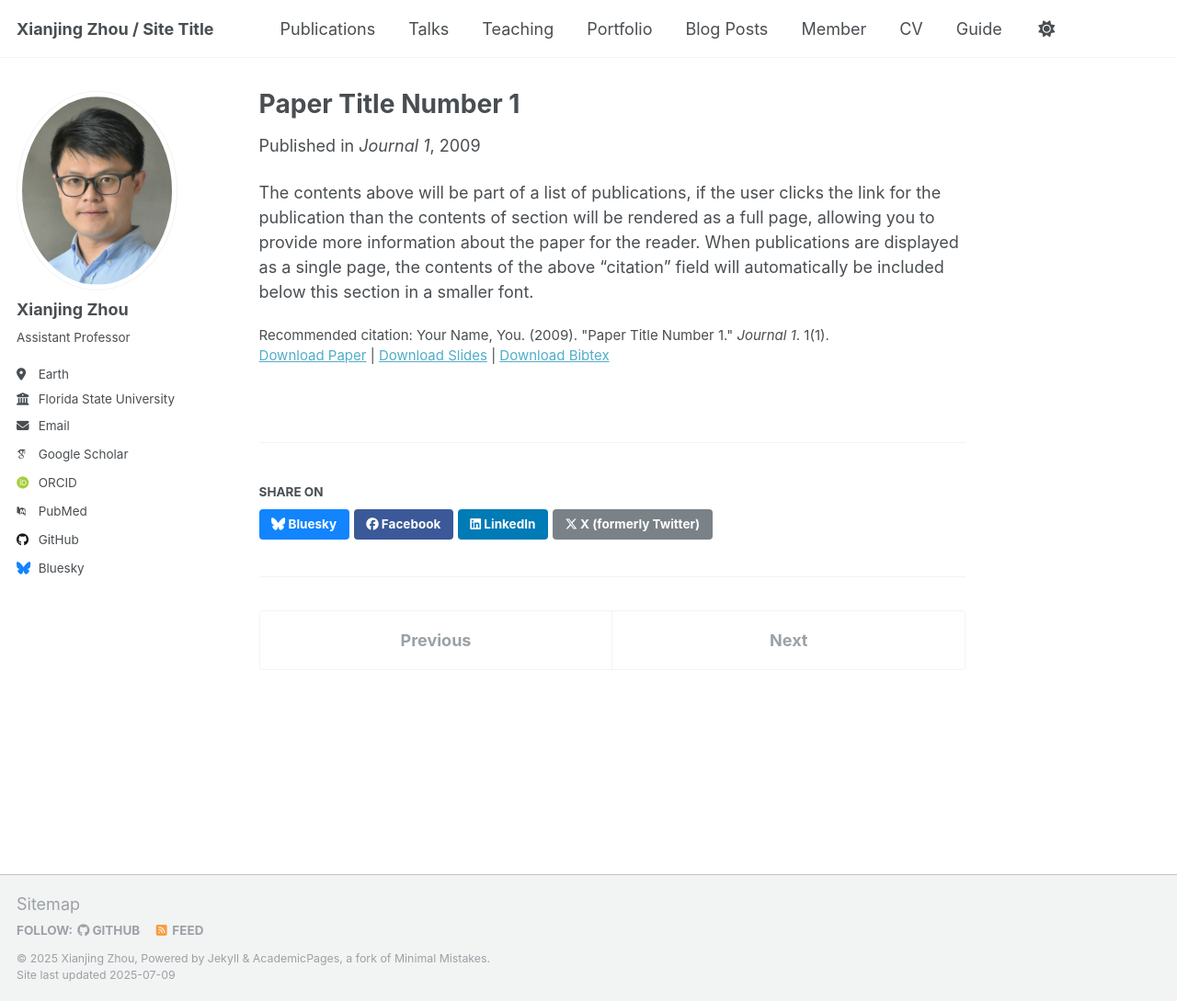
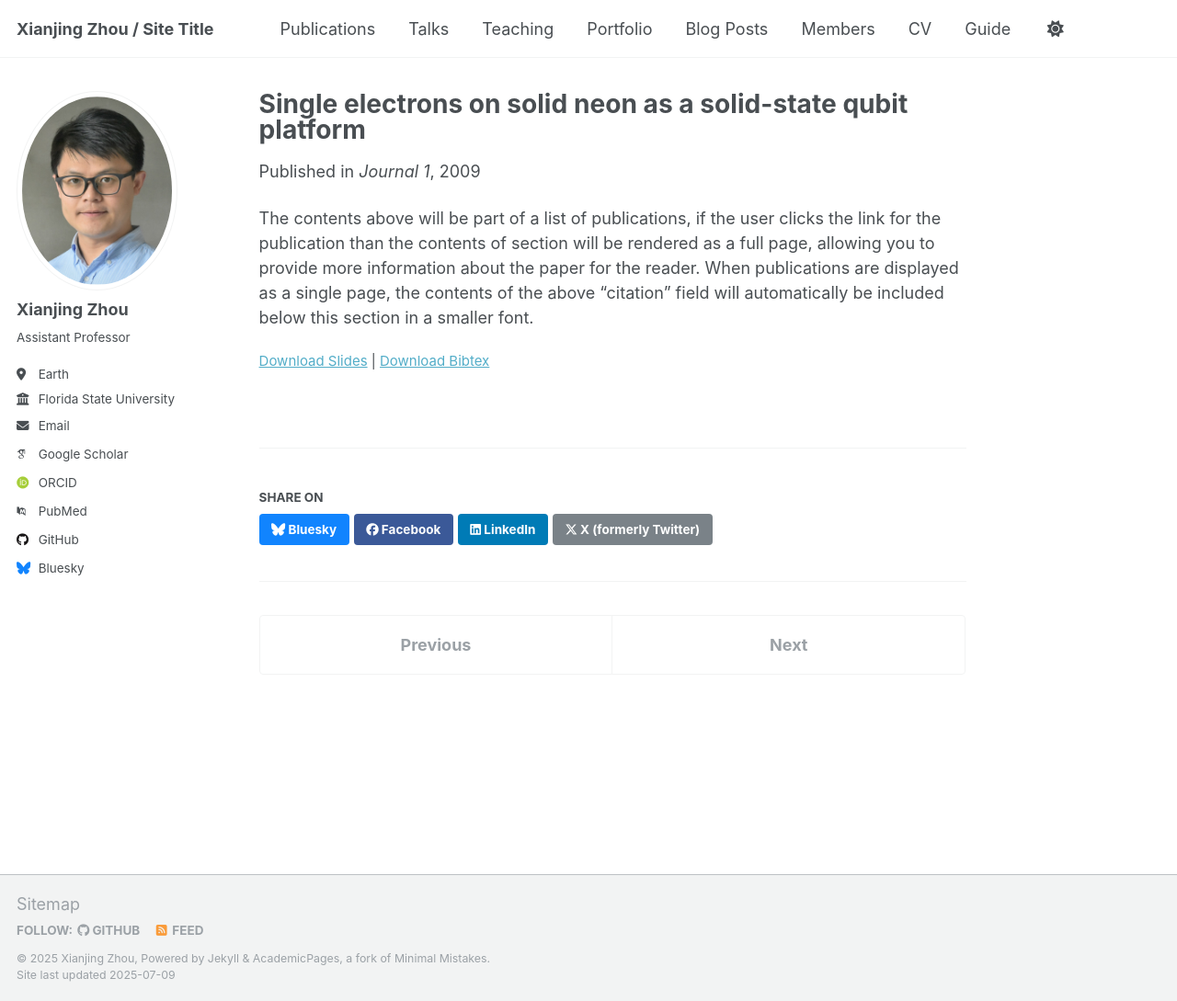
Before and after one commit to XianjingZhou/XianjingZhou.github.io, a Jekyll site: the page built from _publications/2009-10-01-paper-title-number-1.md, in a window 1280 px wide and 1089 px high. Shown: the whole window at 92% size. Built offline with Jekyll 4.4.1, drawn with Linux system fonts in a browser that asks for light colours; some web fonts are replaced.

Commit message:
update publication

```diff
--- a/_data/navigation.yml
+++ b/_data/navigation.yml
@@ -23,8 +23,8 @@
   - title: "Blog Posts"
     url: /year-archive/
 
-  - title: "Member"
-    url: /member/
+  - title: "Members"
+    url: /members/
 
   - title: "CV"
     url: /cv/
--- a/_publications/2009-10-01-paper-title-number-1.md
+++ b/_publications/2009-10-01-paper-title-number-1.md
@@ -1,5 +1,5 @@
 ---
-title: "Paper Title Number 1"
+title: "Single electrons on solid neon as a solid-state qubit platform"
 collection: publications
 category: manuscripts
 permalink: /publication/2009-10-01-paper-title-number-1
```
Also changed, not shown: other parts of _publications/2009-10-01-paper-title-number-1.md (+1 -1 lines).
